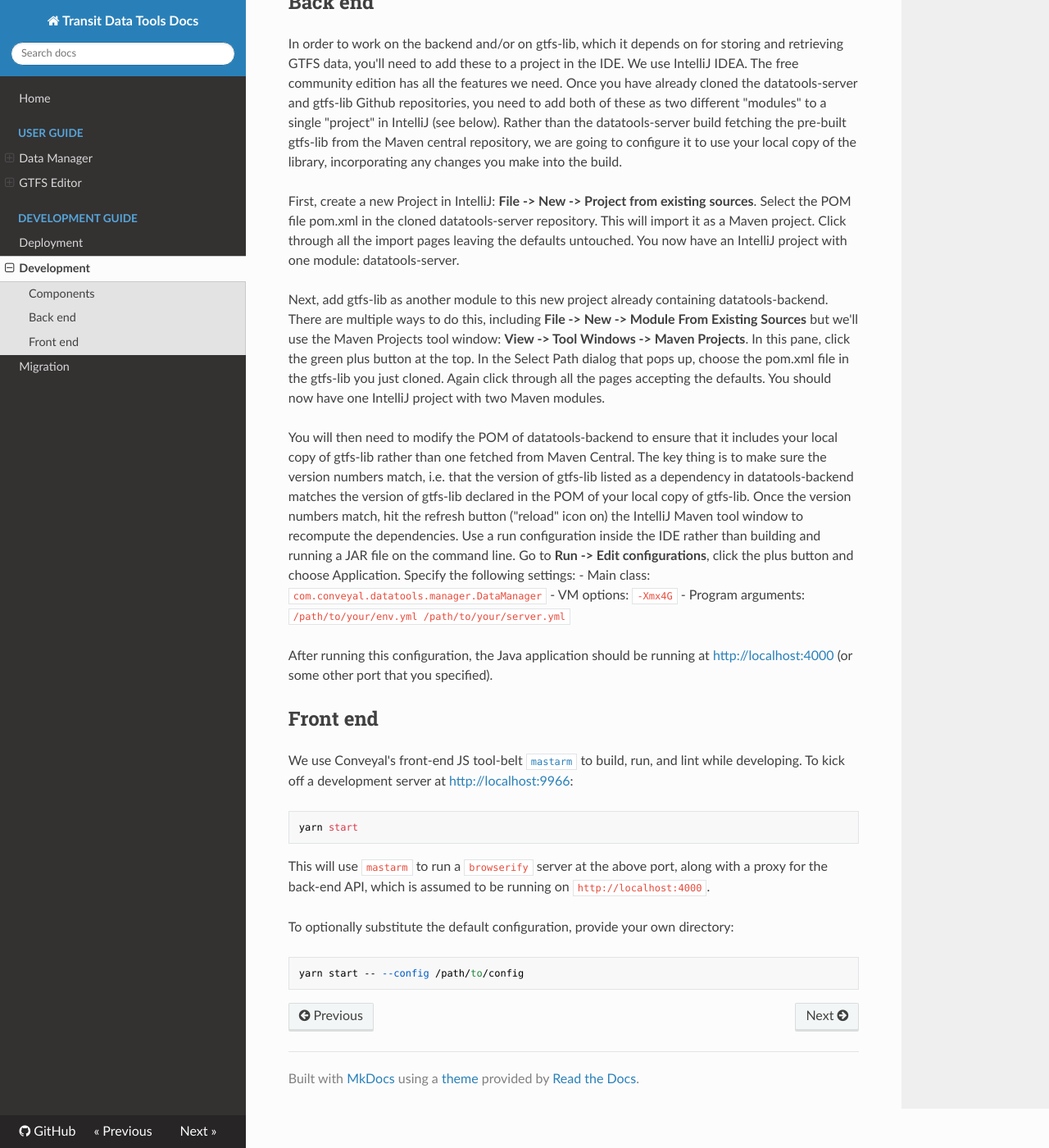
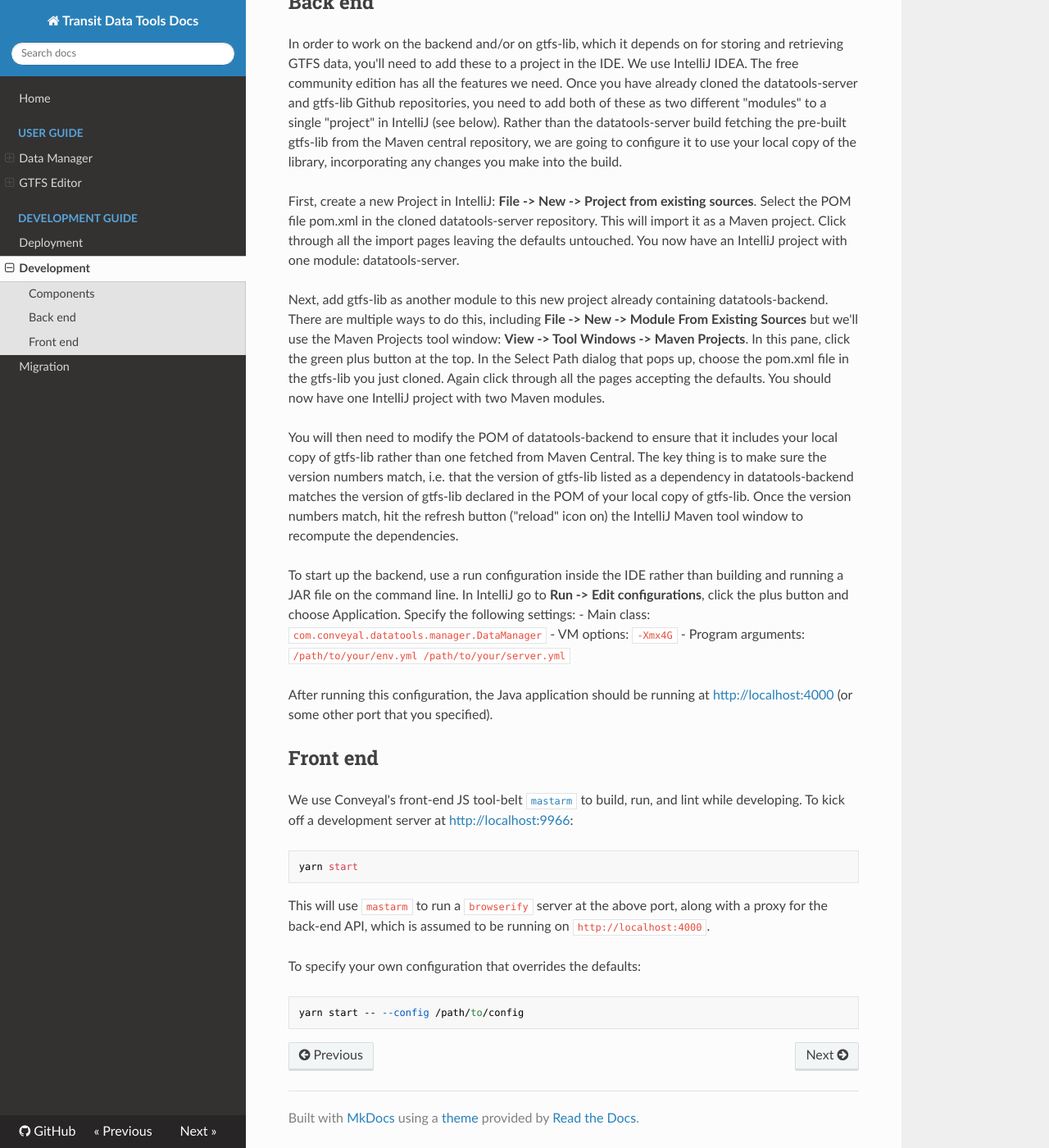
Before and after one commit to wtchen/datatools-ui, an MkDocs documentation site: the page built from docs/dev/development.md, in a window 1280 px wide and 1400 px high, scrolled down 639 px. Shown: the whole window at 82% size. Built offline with MkDocs 1.6.1, drawn with Linux system fonts in a browser that asks for light colours; nearby versions of some CDN libraries; old or Windows-style settings are respelled for this version of MkDocs.

Commit message:
line breaks and small clarifications

````diff
--- a/docs/dev/development.md
+++ b/docs/dev/development.md
@@ -20,7 +20,8 @@ First, create a new Project in IntelliJ: **File -> New -> Project from existing
 Next, add gtfs-lib as another module to this new project already containing datatools-backend. There are multiple ways to do this, including **File -> New -> Module From Existing Sources** but we'll use the Maven Projects tool window: **View -> Tool Windows -> Maven Projects**. In this pane, click the green plus button at the top. In the Select Path dialog that pops up, choose the pom.xml file in the gtfs-lib you just cloned. Again click through all the pages accepting the defaults. You should now have one IntelliJ project with two Maven modules.
 
 You will then need to modify the POM of datatools-backend to ensure that it includes your local copy of gtfs-lib rather than one fetched from Maven Central. The key thing is to make sure the version numbers match, i.e. that the version of gtfs-lib listed as a dependency in datatools-backend matches the version of gtfs-lib declared in the POM of your local copy of gtfs-lib. Once the version numbers match, hit the refresh button ("reload" icon on) the IntelliJ Maven tool window to recompute the dependencies.
-Use a run configuration inside the IDE rather than building and running a JAR file on the command line. Go to **Run -> Edit configurations**, click the plus button and choose Application. Specify the following settings:
+
+To start up the backend, use a run configuration inside the IDE rather than building and running a JAR file on the command line. In IntelliJ go to **Run -> Edit configurations**, click the plus button and choose Application. Specify the following settings:
 - Main class: `com.conveyal.datatools.manager.DataManager`
 - VM options: `-Xmx4G`
 - Program arguments: `/path/to/your/env.yml /path/to/your/server.yml`
@@ -28,14 +29,18 @@ Use a run configuration inside the IDE rather than building and running a JAR fi
 After running this configuration, the Java application should be running at [http://localhost:4000](http://localhost:4000) (or some other port that you specified).
 
 ## Front end
+
 We use Conveyal's front-end JS tool-belt [`mastarm`](https://github.com/conveyal/mastarm) to build, run, and lint while developing.
 To kick off a development server at [http://localhost:9966](http://localhost:9966):
+
 ```
 yarn start
 ```
+
 This will use `mastarm` to run a `browserify` server at the above port, along with a proxy for the back-end API, which is assumed to be running on `http://localhost:4000`.
 
-To optionally substitute the default configuration, provide your own directory:
+To specify your own configuration that overrides the defaults:
+
 ```
 yarn start -- --config /path/to/config
 ```
````
